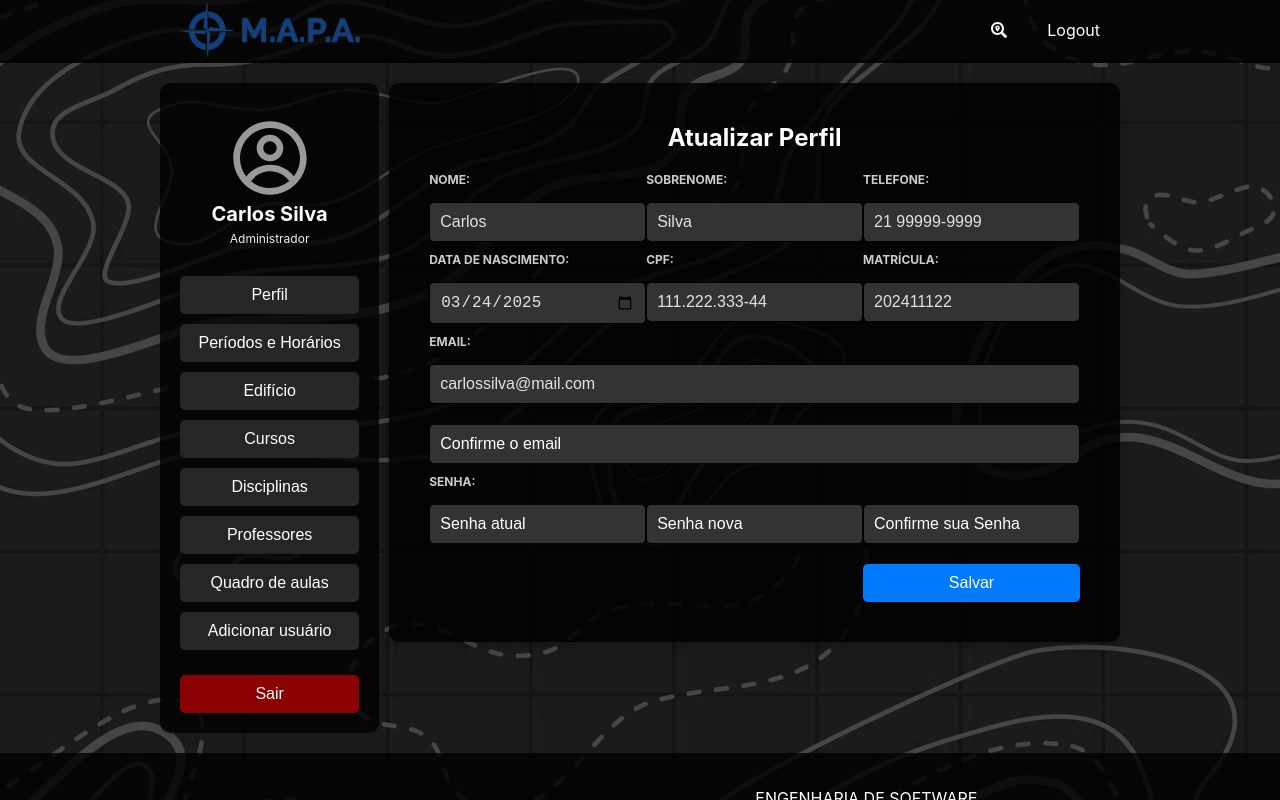
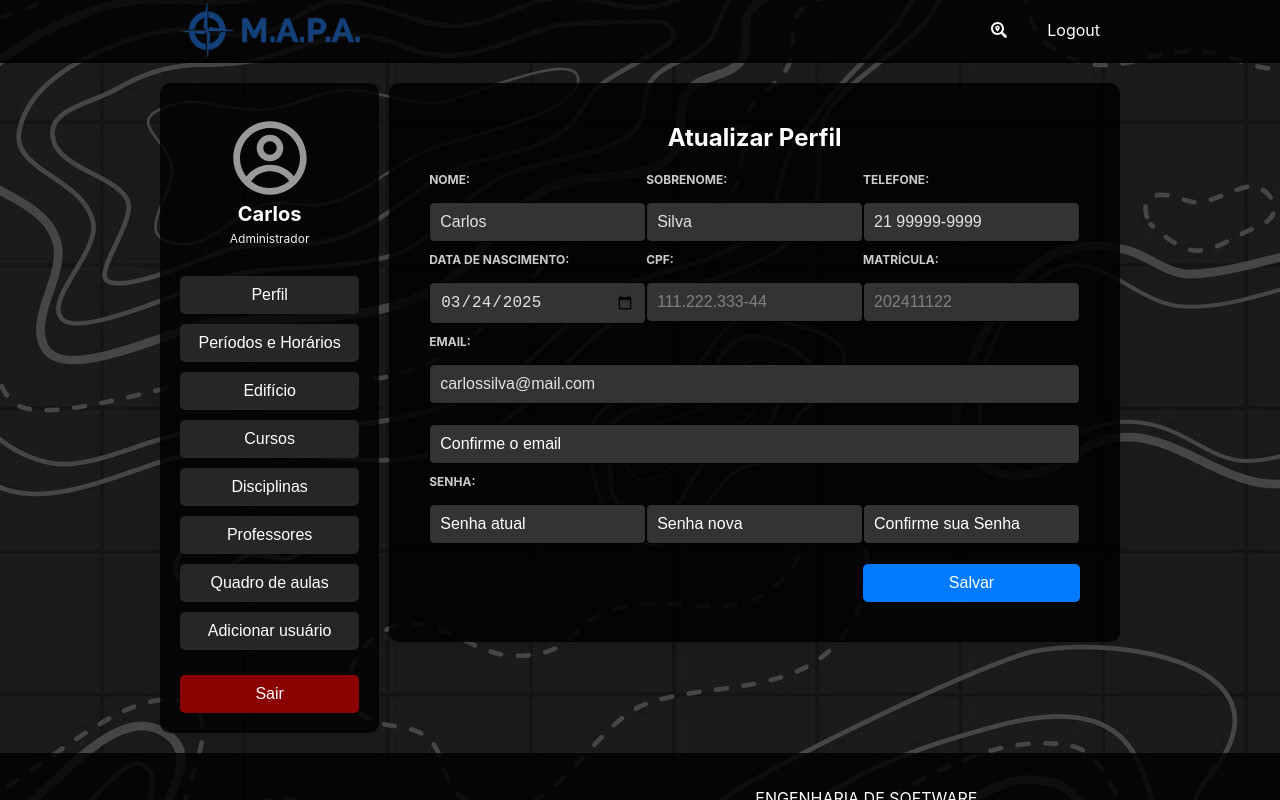
Before and after one commit to azuosRamon/atividadeMapa, a React (Create React App) app: page /logado in a window 1280 px wide. Both pictures are taken after a click on the button "Perfil". Shown: the top 800 px of the page. Built offline with nearby package versions, Linux system fonts and the light colour scheme.

Commit message:
ajustes de codigo

```diff
--- a/src/App.js
+++ b/src/App.js
@@ -8,6 +8,7 @@ import Usuario_logado from "./components/Usuario_logado";
 import Header from "./components/Header";
 import Footer from "./components/Footer";
 import Pesquisa from "./components/Pesquisa";
+import LayoutLogado from "./LayoutLogado";
 import './App.css'
 import RecuperarSenha from "./components/RecuperarSenha";
 import Slide from "./components/Slide";
@@ -19,14 +20,6 @@ import styled from "styled-components";
 
 const imagens = [terreo, primeiro_pavimento, segundo_pavimento, terceiro_pavimento];
 
-const DivGrid2 = styled.div`
-  max-width: 960px;
-  margin: 20px auto;
-  display: grid;
-  grid-template-columns: 3fr 10fr;
-  gap: 10px;
-`;
-
 
 function App() {
   return(
@@ -35,7 +28,7 @@ function App() {
         <Route path="/" element={
           <div className="corpo">
             <Header/>
-            <Pesquisa/>
+            <Pesquisa key={1}/>
             <Slide
               lista_imagens={imagens}
               pagina_inicio={0}
@@ -58,133 +51,31 @@ function App() {
           </div>
         }/>
         <Route path="/logado" element={
-          <div className= "corpo">
-            <Header status={1}/>
-            <DivGrid2>
-              <section>
-                <Usuario_logado/>
-              </section>
-              <aside>
-                <Slide
-                lista_imagens={imagens}
-                pagina_inicio={0}
-              />
-              </aside>
-            </DivGrid2>
-            <Footer/>
-          </div>
+          <LayoutLogado><Slide lista_imagens={imagens} pagina_inicio={0}/></LayoutLogado>
       }/>
         <Route path="/editarPerfil" element={
-          <div className= "corpo">
-            <Header status={1}/>
-            <DivGrid2>
-              <section>
-                <Usuario_logado/>
-              </section>
-              <aside>
-                <Perfil/>
-              </aside>
-            </DivGrid2>
-            <Footer/>
-          </div>
+          <LayoutLogado><Perfil id={0}/></LayoutLogado>
         }/>
         <Route path="/periodoHorarios" element={
-          <div className= "corpo">
-            <Header status={1}/>
-            <DivGrid2>
-              <section>
-                <Usuario_logado/>
-              </section>
-              <aside>
-                <Horarios/>
-              </aside>
-            </DivGrid2>
-            <Footer/>
-          </div>
+          <LayoutLogado><Horarios/></LayoutLogado>
         }/>
         <Route path="/edificio" element={
-          <div className= "corpo">
-            <Header status={1}/>
-            <DivGrid2>
-              <section>
-                <Usuario_logado/>
-              </section>
-              <aside>
-                <Cadastro/>
-              </aside>
-            </DivGrid2>
-            <Footer/>
-          </div>
+          <LayoutLogado><Cadastro/></LayoutLogado>
         }/>
         <Route path="/cursos" element={
-          <div className= "corpo">
-            <Header status={1}/>
-            <DivGrid2>
-              <section>
-                <Usuario_logado/>
-              </section>
-              <aside>
-                <Cadastro/>
-              </aside>
-            </DivGrid2>
-            <Footer/>
-          </div>
+          <LayoutLogado><Cadastro/></LayoutLogado>
         }/>
         <Route path="/disciplinas" element={
-          <div className= "corpo">
-            <Header status={1}/>
-            <DivGrid2>
-              <section>
-                <Usuario_logado/>
-              </section>
-              <aside>
-                <Cadastro/>
-              </aside>
-            </DivGrid2>
-            <Footer/>
-          </div>
+          <LayoutLogado><Cadastro/></LayoutLogado>
         }/>
         <Route path="/professores" element={
-          <div className= "corpo">
-            <Header status={1}/>
-            <DivGrid2>
-              <section>
-                <Usuario_logado/>
-              </section>
-              <aside>
-                <Cadastro/>
-              </aside>
-            </DivGrid2>
-            <Footer/>
-          </div>
+          <LayoutLogado><Cadastro/></LayoutLogado>
         }/>
         <Route path="/quadroAulas" element={
-          <div className= "corpo">
-            <Header status={1}/>
-            <DivGrid2>
-              <section>
-                <Usuario_logado/>
-              </section>
-              <aside>
-                <Cadastro/>
-              </aside>
-            </DivGrid2>
-            <Footer/>
-          </div>
+          <LayoutLogado><Cadastro/></LayoutLogado>
         }/>
         <Route path="/cadastro" element={
-          <div className= "corpo">
-            <Header status={1}/>
-            <DivGrid2>
-              <section>
-                <Usuario_logado/>
-              </section>
-              <aside>
-                <Cadastro/>
-              </aside>
-            </DivGrid2>
-            <Footer/>
-          </div>
+          <LayoutLogado><Cadastro/></LayoutLogado>
         }/>
         <Route path="/slide" element={<Slide/>}/>
 
--- /dev/null
+++ b/src/LayoutLogado.js
@@ -0,0 +1,28 @@
+import React from "react";
+import Header from "./components/Header";
+import Usuario_logado from "./components/Usuario_logado";
+import Footer from "./components/Footer";
+import styled from "styled-components";
+
+const DivGrid2 = styled.div`
+  max-width: 960px;
+  margin: 20px auto;
+  display: grid;
+  grid-template-columns: 3fr 10fr;
+  gap: 10px;
+`;
+
+const LayoutLogado = ({ children }) => (
+  <div className="corpo">
+    <Header status={1} />
+    <DivGrid2>
+      <section>
+        <Usuario_logado id={0} />
+      </section>
+      <aside>{children}</aside>
+    </DivGrid2>
+    <Footer />
+  </div>
+);
+
+export default LayoutLogado;
--- a/src/components/Perfil.js
+++ b/src/components/Perfil.js
@@ -2,37 +2,11 @@ import React, { useState} from "react";
 import styled from "styled-components";
 import Box from "./SubBox";
 import Input from "./SubInput";
-import Select from "./SubSelect";
+import Label from "./SubLabel";
 import Button from "./SubButton";
+import Title from "./SubTitleH2";
+import GridArea from "./SubGridArea";
 
-const Title = styled.h2`
-margin: 0 0 20px;
-color: white;
-`;
-
-const Container = styled.div`
-    height: auto;
-    box-shadow: 0 4px 8px rgba(0, 0, 0, 0.1);
-    border-radius: 10px;
-    text-align: center;
-    display: grid;
-    grid-template-columns: 1fr;
-    align-items: center;
-`;
-
-const LabelInput = styled.label`
-    display: block;
-    text-transform: uppercase;
-    font-size: 12px;
-    margin-bottom: 5px;
-    font-weight: bold;
-    color: #cccccc;
-    text-align: left;
-`;
-
-const GridArea = styled.div`
-grid-area: ${(props) => props.$area}
-`;
 
 const FormGrid = styled.form`
 display: grid;
@@ -43,7 +17,24 @@ grid-template-areas:
     "email email email"
     "senhaAtual . ."
     "senhaAtual senhaNova confirmarSenha"
-    ". . botoes"
+    ". . botoes";
+
+@media (min-width: 481px) and (max-width: 968px) {
+    grid-template-columns: 1fr;
+    grid-template-areas:
+        "nome"
+        "sobrenome"
+        "telefone"
+        "nascimento"
+        "cpf"
+        "matricula"
+        "email"
+        "senhaAtual"
+        "senhaAtual"
+        "senhaNova"
+        "confirmarSenha"
+        "botoes"
+}
 `;
 
 const data = [
@@ -54,51 +45,52 @@ const data = [
 
 
 
-function AtualizarPerfil(id) {
-    id = 0
-    const [nome, trocarNome] = useState(data[id].nome);
-    const [sobrenome, trocarSobrenome] = useState(data[id].sobrenome);
-    const [telefone, trocarTelefone] = useState(data[id].telefone)
-    const [nascimento, trocarNascimento] = useState(data[id].nascimento)
-    const [email, trocarEmail] = useState(data[id].email)
-    const cpf = data[id].cpf;
-    const matricula = data[id].matricula;
+function AtualizarPerfil({id}) {
+    const usuarioDados = data[id] || {};
+
+    const [nome, trocarNome] = useState(usuarioDados.nome) || "";
+    const [sobrenome, trocarSobrenome] = useState(usuarioDados.sobrenome) || "";
+    const [telefone, trocarTelefone] = useState(usuarioDados.telefone || "")
+    const [nascimento, trocarNascimento] = useState(usuarioDados.nascimento || "")
+    const [email, trocarEmail] = useState(usuarioDados.email || "")
+    const cpf = usuarioDados.cpf || "";
+    const matricula = usuarioDados.matricula || "";
+
     return(
-        <Container>
             <Box>
                 <Title>Atualizar Perfil</Title>
                 <FormGrid>
                     <GridArea $area="nome">
-                        <LabelInput for="nome">Nome:</LabelInput>
+                        <Label htmlFor="nome">Nome:</Label>
                         <Input type="text" id="nome" name="nome" value={nome} required onChange={(e) => trocarNome(e.target.value)}/>
                     </GridArea>
                     <GridArea $area="sobrenome">
-                        <LabelInput for="sobrenome">Sobrenome:</LabelInput>
+                        <Label htmlFor="sobrenome">Sobrenome:</Label>
                         <Input  type="text" id="sobrenome" name="sobrenome" value={sobrenome} required onChange={(e) => trocarSobrenome(e.target.value)} />
                     </GridArea>
                     <GridArea $area="telefone">
-                        <LabelInput for="telefone">telefone:</LabelInput>
+                        <Label htmlFor="telefone">telefone:</Label>
                         <Input  type="text" id="telefone" name="telefone" value={telefone} required onChange={(e) => trocarTelefone(e.target.value)}/>
                     </GridArea>
                     <GridArea $area="nascimento">
-                        <LabelInput for="nascimento">Data de Nascimento:</LabelInput>
+                        <Label htmlFor="nascimento">Data de Nascimento:</Label>
                         <Input type="date" id="nascimento" name="nascimento" value={nascimento}  required onChange={(e) => trocarNascimento(e.target.value)}/>
                     </GridArea>
                     <GridArea $area="email">
-                        <LabelInput for="email">Email:</LabelInput>
+                        <Label htmlFor="email">Email:</Label>
                         <Input type="email" id="email" name="email" value={email} required onChange={(e) => trocarEmail(e.target.value)}/>
                         <Input type="email" id="confirmarEmail" name="confirmarEmail" placeholder="Confirme o email" required/>
                     </GridArea>
                     <GridArea $area="cpf">
-                        <LabelInput for="cpf">CPF:</LabelInput>
-                        <Input type="text" name="cpf" id="cpf" color="gray" value={cpf} readOnly/>
+                        <Label htmlFor="cpf">CPF:</Label>
+                        <Input type="text" name="cpf" id="cpf" $color="gray" value={cpf} readOnly/>
                     </GridArea>
                     <GridArea $area="matricula">
-                        <LabelInput for="matricula">Matrícula:</LabelInput>
-                        <Input type="text" name="matricula" id="matricula" color="gray" value={matricula} readOnly/>
+                        <Label htmlFor="matricula">Matrícula:</Label>
+                        <Input type="text" name="matricula" id="matricula" $color="gray" value={matricula} readOnly/>
                     </GridArea>
                     <GridArea $area="senhaAtual">
-                        <LabelInput for="senhaAtual">Senha:</LabelInput>
+                        <Label htmlFor="senhaAtual">Senha:</Label>
                         <Input type="password" id="senhaAtual" name="senhaAtual" placeholder="Senha atual" required />
                     </GridArea>
                     <GridArea $area="senhaNova">
@@ -113,7 +105,6 @@ function AtualizarPerfil(id) {
 
                 </FormGrid>
             </Box>
-        </Container>
     )
 }
 
--- a/src/components/SubBox.js
+++ b/src/components/SubBox.js
@@ -2,11 +2,15 @@ import styled from "styled-components";
 
 const Box = styled.div`
     min-width: 350px;
+    height: auto;
     padding: 40px;
     background-color: rgba(0,0,0,0.85);
     box-shadow: 0 4px 8px rgba(0,0,0,0.1);
     border-radius: 10px;
     text-align: center;
+    display: grid;
+    grid-template-columns: 1fr;
+    align-items: center;
 `;
 
 export default Box;
--- /dev/null
+++ b/src/components/SubGridArea.js
@@ -0,0 +1,7 @@
+import styled from "styled-components";
+
+const GridArea = styled.div`
+grid-area: ${(props) => props.$area}
+`;
+
+export default GridArea;
--- /dev/null
+++ b/src/components/SubLabel.js
@@ -0,0 +1,12 @@
+import styled from "styled-components";
+
+const Label = styled.label`
+    display: block;
+    text-transform: uppercase;
+    font-size: 12px;
+    margin-bottom: 5px;
+    font-weight: bold;
+    color: #cccccc;
+    text-align: left;
+`;
+export default Label;
--- /dev/null
+++ b/src/components/SubTitleH2.js
@@ -0,0 +1,8 @@
+import styled from "styled-components";
+
+const Title = styled.h2`
+margin: 0 0 20px;
+color: white;
+`;
+
+export default Title;
--- a/src/components/Usuario_logado.js
+++ b/src/components/Usuario_logado.js
@@ -61,26 +61,29 @@ const data = [
 
 
 
-function Usuario({ nome, funcao,foto }) {
+function Usuario({ id }) {
     const telaAtual = useNavigate();
-    nome = data[0].nome +' '+ data[0].sobrenome;
-    funcao = data[0].funcao;
-    foto = data[0].foto;
+
+    const [usuario, setUsuario] = useState(data[id] || {});
+
+    useEffect(() => {
+        setUsuario(data[id] || {});
+    }, [id])
 
     return (
         <Container>
             <Box>
                 <DivContent>
-                    {foto ? (
-                        <Imagem src={foto} alt={`${nome} - foto`} />
+                    {usuario.foto ? (
+                        <Imagem src={usuario.foto} alt={`${usuario.nome} - foto`} />
                     ) : (
                         <CgProfile size={80} color="#999" />
                     )}
                     <DivContentInformacoes>
-                        <Titulo3>{nome}</Titulo3>
+                        <Titulo3>{usuario.nome}</Titulo3>
                     </DivContentInformacoes>
                     <DivContentInformacoes>
-                        <ParagrafoInformacao>{funcao}</ParagrafoInformacao>
+                        <ParagrafoInformacao>{usuario.funcao}</ParagrafoInformacao>
                     </DivContentInformacoes>
                 </DivContent>
 
```
Also changed, not shown: src/components/subFormGrid.js (added, +24 -0 lines). Lines whose indentation alone changed are shown as unchanged.
